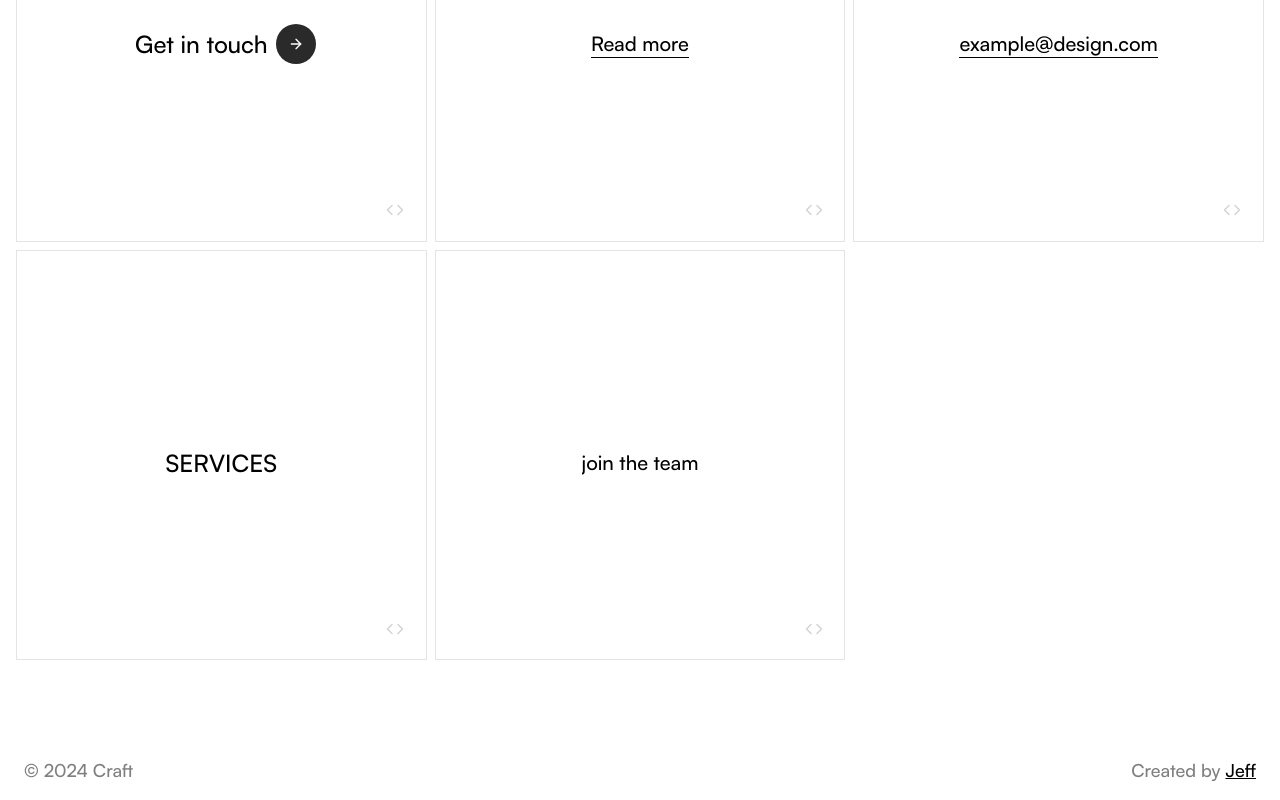
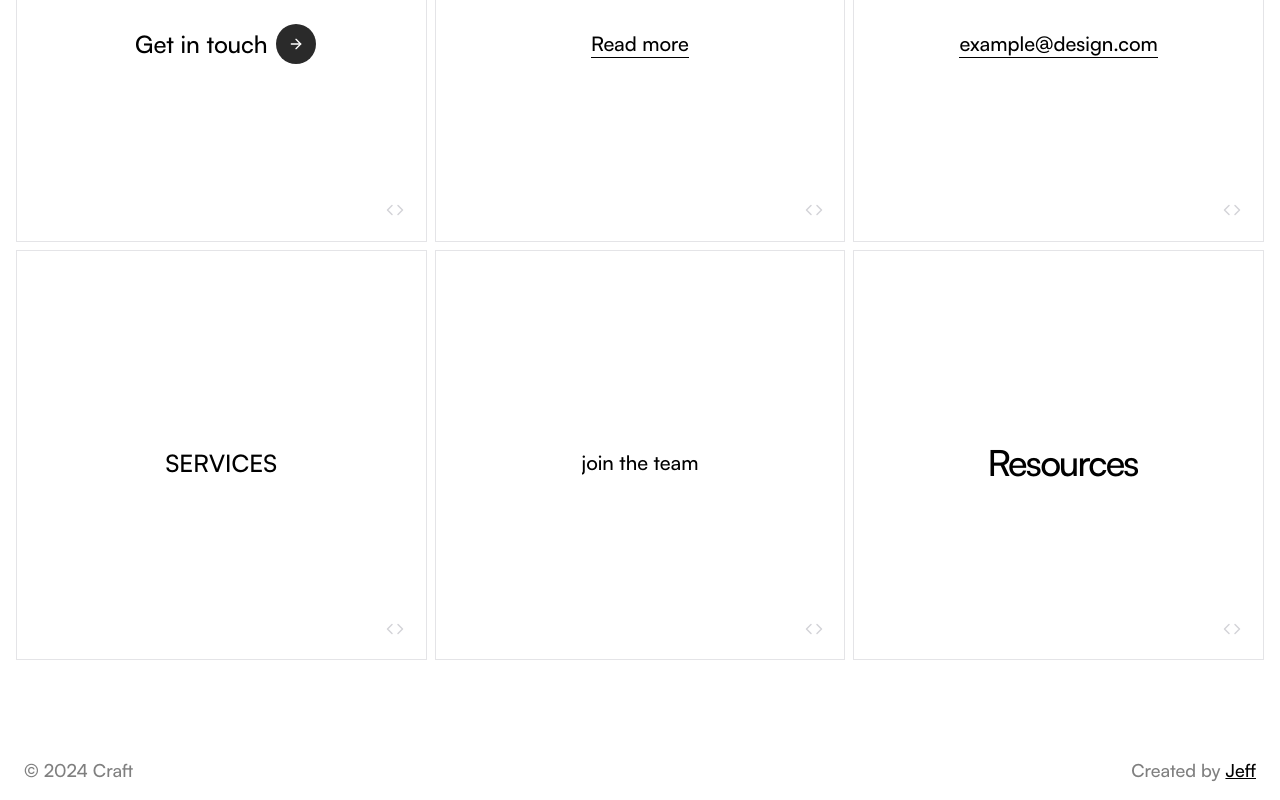
Before and after one commit to Jeff-Maina/craft, a Next.js app: page /elements/links in a window 1280 px wide. Shown: the part 481-1281 px from the top of the page. Built offline with nearby package versions, Linux system fonts and the light colour scheme.

Commit message:
Finish component

```diff
--- /dev/null
+++ b/src/app/(pages)/elements/links/(examples)/link_006/codeblock.tsx
@@ -0,0 +1,8 @@
+const javascript: string = ``
+
+const typescript: string = ``;
+
+export const codeblock = {
+  javascript,
+  typescript,
+};
--- /dev/null
+++ b/src/app/(pages)/elements/links/(examples)/link_006/link_006.tsx
@@ -0,0 +1,23 @@
+"use client";
+
+import { ArrowRight } from "lucide-react";
+import ElementLayout from "../../../ElementLayout";
+import { codeblock } from "./codeblock";
+
+const Link006 = () => {
+  return (
+    <ElementLayout codeBlock={codeblock}>
+      <a href="" className="flex items-center gap-2 group/link">
+        <div className="group-hover/link:size-10 size-[0]  rounded-full bg-zinc-800 grid place-items-center transition-all duration-300">
+            <ArrowRight className="stroke-white" />
+        </div>
+        <span className="tracking-tighter text-4xl font-medium">Resources</span>
+      </a>
+    </ElementLayout>
+  );
+};
+
+export default Link006;
+
+// feb 10 22:55
+// feb 9 1:00
--- a/src/app/(pages)/elements/links/Linkslist.tsx
+++ b/src/app/(pages)/elements/links/Linkslist.tsx
@@ -3,6 +3,7 @@ import Link004 from "./(examples)/link_004/link_004";
 import Link005 from "./(examples)/link_005/link_005";
 import Link01 from "./(examples)/link_001/Link001";
 import Link02 from "./(examples)/link_002/link_002";
+import Link006 from "./(examples)/link_006/link_006";
 
 type LinkProps = JSX.Element;
 
@@ -12,4 +13,5 @@ export const Linklist: Array<LinkProps> = [
   <Link003 />,
   <Link004 />,
   <Link005 />,
+  <Link006 />
 ];
```
Also changed, not shown: src/app/(pages)/elements/links/(examples)/link_007/codeblock.tsx (deleted), src/app/(pages)/elements/links/(examples)/link_007/link_007.tsx (deleted).
